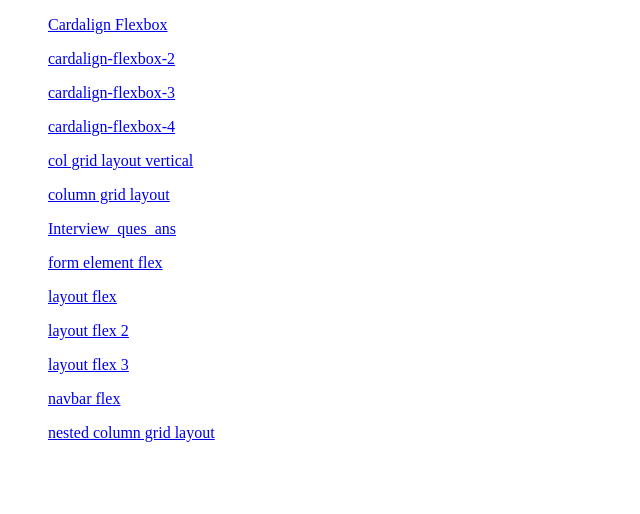
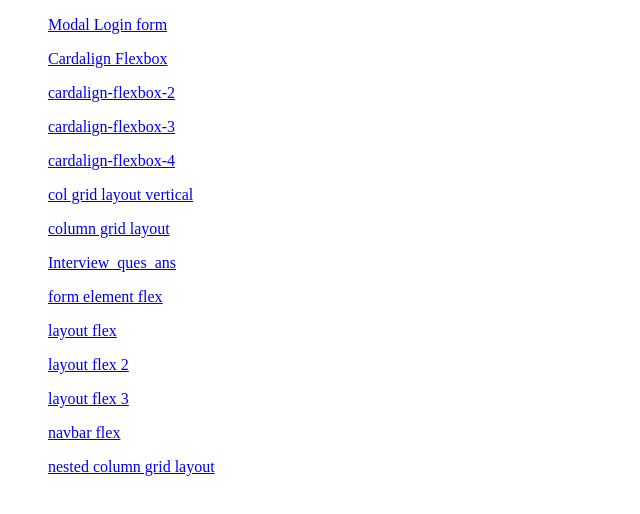
Before and after one commit to sonalilandeneo/practice, a plain HTML site: page index.html in a window 1280 px wide. Shown: the whole page, without its empty margins (0-640 px from the left). Drawn offline with Linux system fonts and the light colour scheme.

Commit message:
modify file

```diff
--- a/index.html
+++ b/index.html
@@ -11,6 +11,7 @@
 </head>
 <body>
     <ol>
+        <li><a href="login-form.html" target="_blank">Modal Login form</a> </li>
         <li><a href="./cardalign-flexbox-1.html" target="_blank">Cardalign Flexbox</a>
         <li><a href="./cardalign-flexbox-2.html" target="_blank">cardalign-flexbox-2</a></li>
         <li><a href="./cardalign-flexbox-3.html" target="_blank">cardalign-flexbox-3</a></li>
```
